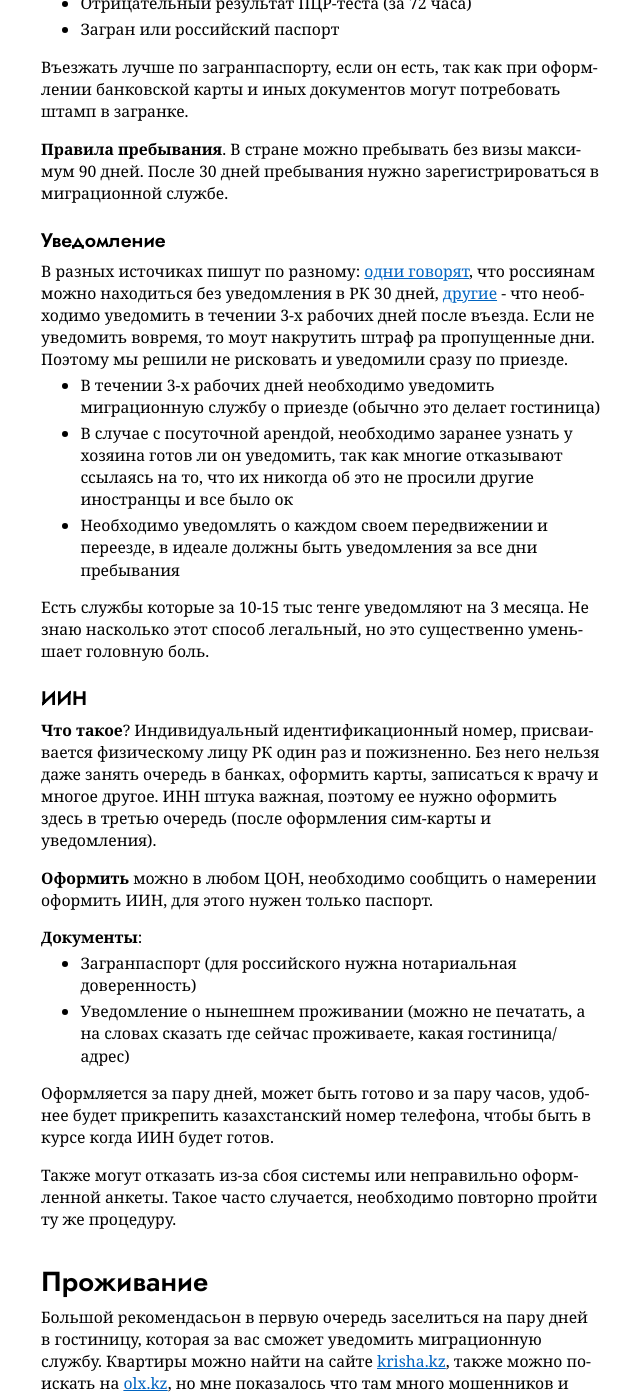
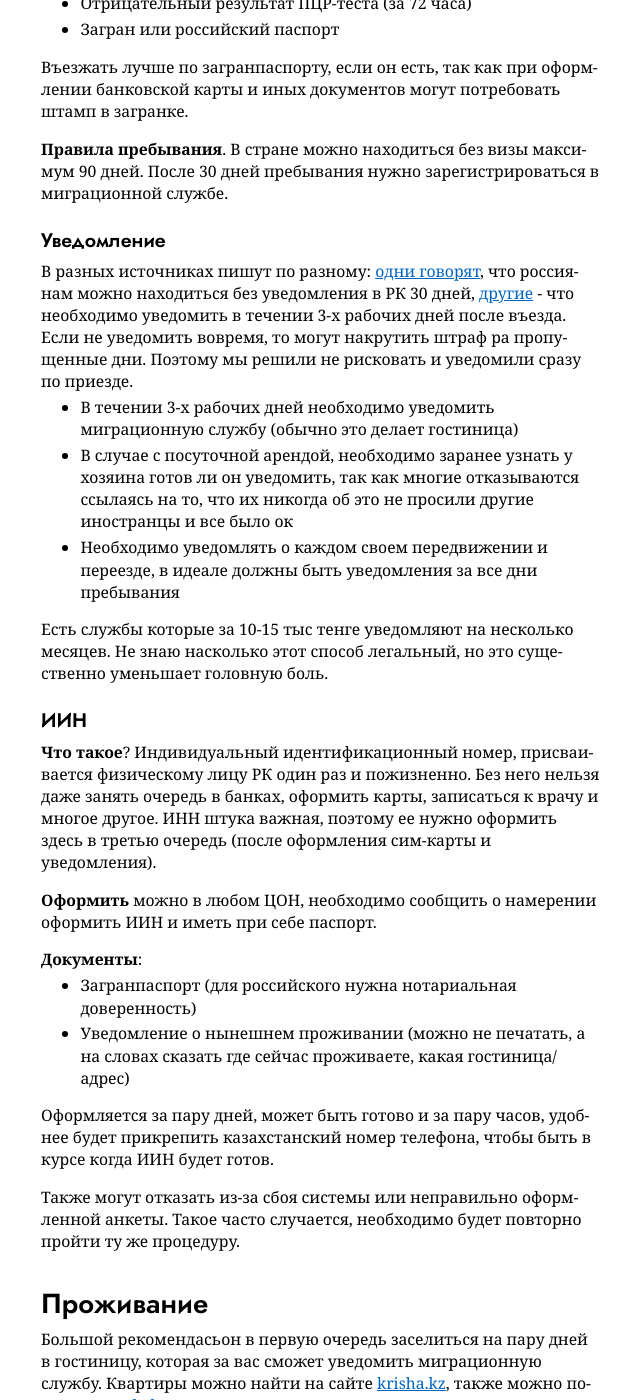
Before and after one commit to keresm/keresaina.github.io, a Jekyll site: the page built from _posts/2022-05-02-kz.md, in a window 1280 px wide and 1400 px high, scrolled down 539 px. Shown: the whole window, without its empty margins (319-959 px from the left). Built offline with Jekyll 4.4.1, drawn with Linux system fonts in a browser that asks for light colours; some of the changed text lies outside the part shown.

Commit message:
Update 2022-05-02-kz.md

```diff
--- a/_posts/2022-05-02-kz.md
+++ b/_posts/2022-05-02-kz.md
@@ -19,23 +19,23 @@
 
 Въезжать лучше по загранпаспорту, если он есть, так как при оформлении банковской карты и иных документов могут потребовать штамп в загранке.
 
-**Правила пребывания**. В стране можно пребывать без визы максимум 90 дней. После 30 дней пребывания нужно зарегистрироваться в миграционной службе.
+**Правила пребывания**. В стране можно находиться без визы максимум 90 дней. После 30 дней пребывания нужно зарегистрироваться в миграционной службе.
 
 ### Уведомление
 
-В разных источиках пишут по разному: [одни говорят](http://consular.rfembassy.ru/lm/konsulskie_voprosy/poseshenie_rk/), что россиянам можно находиться без уведомления в РК 30 дней, [другие](https://new.wpk.kz/kzvisaf) - что необходимо уведомить в течении 3-х рабочих дней после въезда. Если не уведомить вовремя, то моут накрутить штраф pа пропущенные дни. Поэтому мы решили не рисковать и уведомили сразу по приезде.
+В разных источниках пишут по разному: [одни говорят](http://consular.rfembassy.ru/lm/konsulskie_voprosy/poseshenie_rk/), что россиянам можно находиться без уведомления в РК 30 дней, [другие](https://new.wpk.kz/kzvisaf) - что необходимо уведомить в течении 3-х рабочих дней после въезда. Если не уведомить вовремя, то могут накрутить штраф pа пропущенные дни. Поэтому мы решили не рисковать и уведомили сразу по приезде.
 
-- В течении 3-х рабочих дней необходимо уведомить миграционную службу о приезде (обычно это делает гостиница)
-- В случае с посуточной арендой, необходимо заранее узнать у хозяина готов ли он уведомить, так как многие отказывают ссылаясь на то, что их никогда об это не просили другие иностранцы и все было ок
+- В течении 3-х рабочих дней необходимо уведомить миграционную службу (обычно это делает гостиница)
+- В случае с посуточной арендой, необходимо заранее узнать у хозяина готов ли он уведомить, так как многие отказываются ссылаясь на то, что их никогда об это не просили другие иностранцы и все было ок
 - Необходимо уведомлять о каждом своем передвижении и переезде, в идеале должны быть уведомления за все дни пребывания
 
-Есть службы которые за 10-15 тыс тенге уведомляют на 3 месяца. Не знаю насколько этот способ легальный, но это существенно уменьшает головную боль.
+Есть службы которые за 10-15 тыс тенге уведомляют на несколько месяцев. Не знаю насколько этот способ легальный, но это существенно уменьшает головную боль.
 
 ### ИИН
 
 **Что такое**? Индивидуальный идентификационный номер, присваивается физическому лицу РК один раз и пожизненно. Без него нельзя даже занять очередь в банках, оформить карты, записаться к врачу и многое другое. ИНН штука важная, поэтому ее нужно оформить здесь в третью очередь (после оформления сим-карты и уведомления).
 
-**Оформить** можно в любом ЦОН, необходимо сообщить о намерении оформить ИИН, для этого нужен только паспорт.
+**Оформить** можно в любом ЦОН, необходимо сообщить о намерении оформить ИИН и иметь при себе паспорт.
 
 **Документы**:
 
@@ -44,7 +44,7 @@
 
 Оформляется за пару дней, может быть готово и за пару часов, удобнее будет прикрепить казахстанский номер телефона, чтобы быть в курсе когда ИИН будет готов.
 
-Также могут отказать из-за сбоя системы или неправильно оформленной анкеты. Такое часто случается, необходимо повторно пройти ту же процедуру.
+Также могут отказать из-за сбоя системы или неправильно оформленной анкеты. Такое часто случается, необходимо будет повторно пройти ту же процедуру.
 
 ## Проживание
 
@@ -57,12 +57,12 @@
 
 Важно перед сделкой проверять свидетельство о собственности, паспорт собственника, а также составить опись мебели.
 
-**Посуточно**. В среднем двухкомнатную квартиру можно снять за 13.000 тенге в сутки, если снимать на пару недель/месяц, то в целом можно заторговаться с хохяином на меньшую сумму. Плюсы снимать квартиры посуточно: не нужно платить за квартплату, интернет, нет большого депозита, есть постельное белье, подушки, кухонная утварь.
+**Посуточно**. В среднем двухкомнатную квартиру можно снять за 13-14 тыс тенге в сутки, если снимать на пару недель/месяц, то в целом можно поторговаться с хозяином на меньшую сумму. Плюсы снимать квартиры посуточно: не нужно платить за квартплату, интернет, нет большого депозита, есть постельное белье, подушки, кухонная утварь.
 
-**Районы в Алмате**. Часто пересылаемая карта и описание по тг, спасибо какому-то челику. Я успела пожить в “7”, ”пиздец”, ”1” - все примерно так и есть.
+**Районы в Алмате**. Часто пересылаемая карта и описание по тг, спасибо какому-то челику. Я успела пожить в “7”, ”пиздец”, ”1” - описание примерно подходит к карте.
 
 <figure>
-<img src="{{ site.url }}/assets/images/pizdec.png" align="right" width="250"/>
+  <img src="{{ site.url }}/assets/images/pizdec.png" data-action="zoom" />
 </figure>
 
 1. Самый топ. "Золотой квадрат" - там старая застройка, классные дома, кафе, бары, рестораны
```
Also changed, not shown: other parts of _posts/2022-05-02-kz.md (+2 -2 lines).
